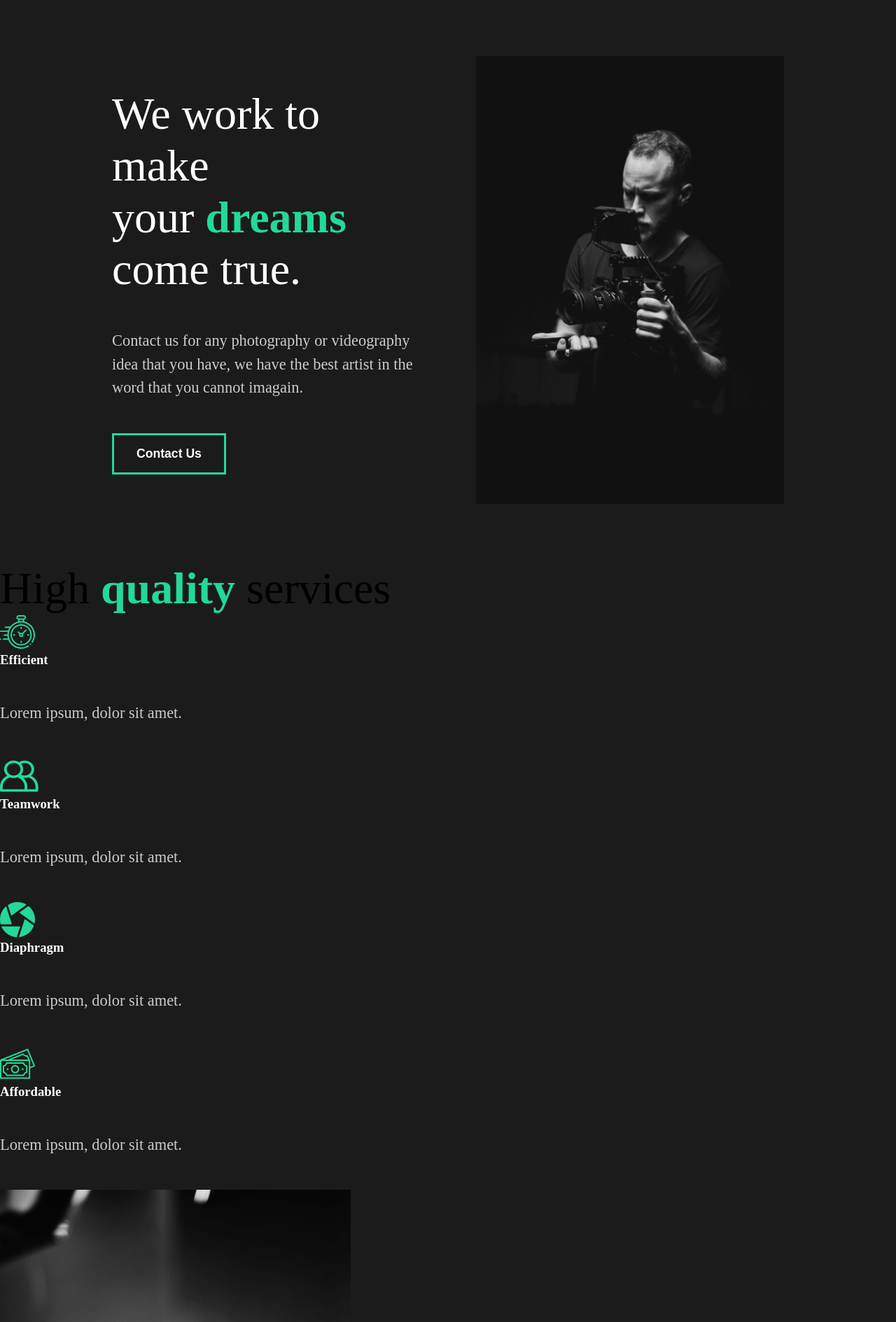
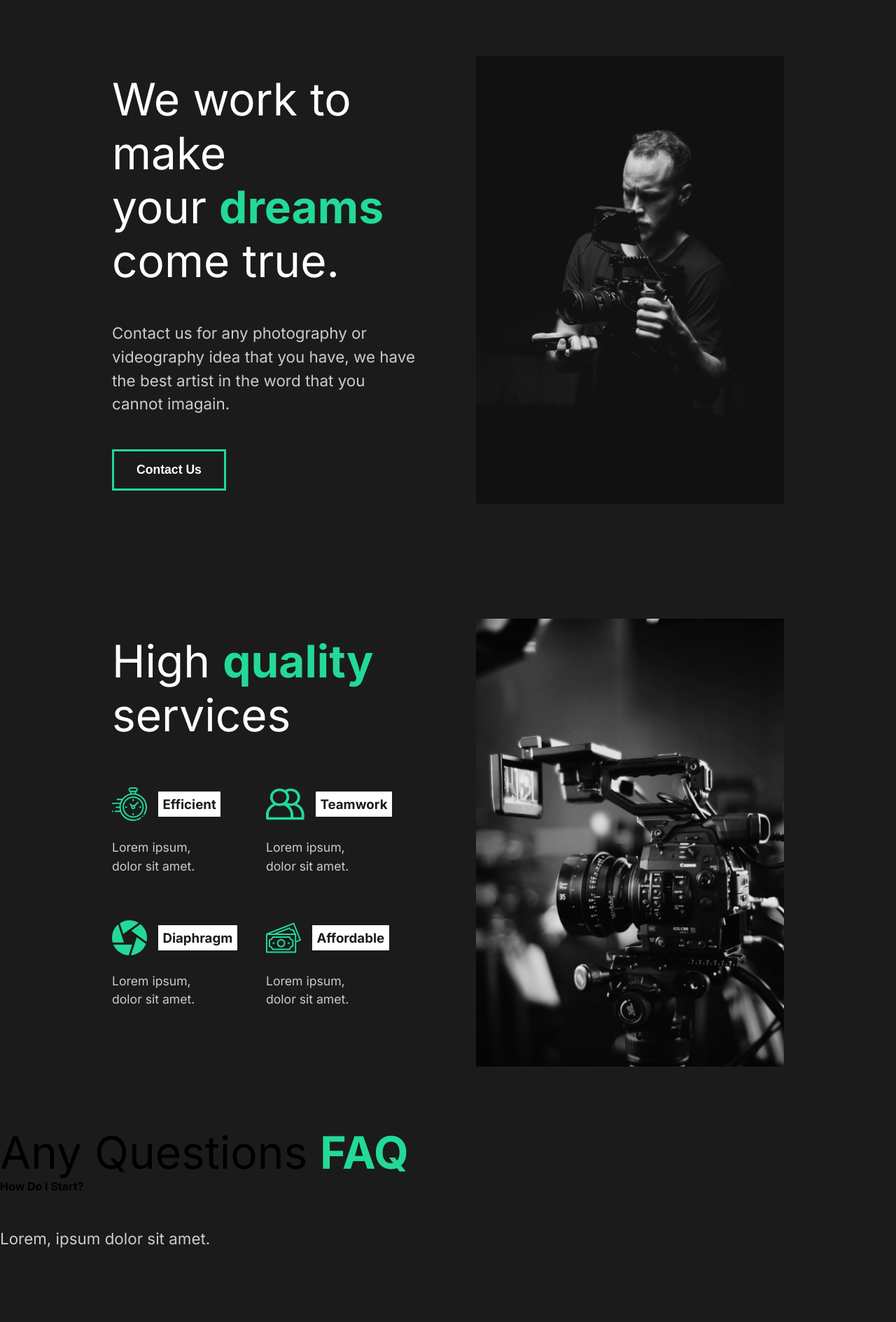
Before and after one commit to navidabdi/portfolio-react, a React (Create React App) app: page / in a window 1280 px wide. Shown: the top 1889 px of the page at 70% size. Built offline with nearby package versions, Linux system fonts and the light colour scheme.

Commit message:
6. Add Servies Section Styles

```diff
--- a/public/index.html
+++ b/public/index.html
@@ -9,6 +9,9 @@
       name="description"
       content="Web site created using create-react-app"
     />
+    <link rel="preconnect" href="https://fonts.googleapis.com">
+    <link rel="preconnect" href="https://fonts.gstatic.com" crossorigin>
+    <link href="https://fonts.googleapis.com/css2?family=Inter:wght@400;700&family=Lobster&display=swap" rel="stylesheet">
     <link rel="apple-touch-icon" href="%PUBLIC_URL%/logo192.png" />
     <!--
       manifest.json provides metadata used when your web app is installed on a
--- a/src/components/AboutSection.js
+++ b/src/components/AboutSection.js
@@ -2,10 +2,11 @@ import react from "react";
 import home1 from "../img/home1.png";
 // Styled
 import styled from "styled-components";
+import { StyleLayout } from "../styles.js";
 
 const AboutSection = () => {
   return (
-    <AboutStyle>
+    <StyleLayout>
       <div className="description">
         <div className="title">
           <div className="hide">
@@ -29,38 +30,8 @@ const AboutSection = () => {
       <div className="image">
         <img src={home1} alt="guy with a camera" />
       </div>
-    </AboutStyle>
+    </StyleLayout>
   );
 };
 
-// Styled Component
-const AboutStyle = styled.div`
-  min-height: 90vh;
-  display: flex;
-  align-items: center;
-  justify-content: space-between;
-  padding: 5rem 10rem;
-  color: white;
-
-  .description {
-    flex: 1;
-    padding-right: 5rem;
-    h2 {
-      font-weight: lighter;
-    }
-  }
-  .image {
-    flex: 1;
-    overflow: hidden;
-    img {
-      width: 100%;
-      height: 80vh;
-      object-fit: cover;
-    }
-  }
-  .hide {
-    overflow: hidden;
-  }
-`;
-
 export default AboutSection;
--- a/src/components/GlobalStyle.js
+++ b/src/components/GlobalStyle.js
@@ -9,6 +9,8 @@ const GlobalStyle = createGlobalStyle`
 }
 body{
     background: #1b1b1b;
+    font-family: 'Inter', sans-serif;
+    /* font-family: 'Lobster', cursive; */
 }
 button {
     font-weight: bold;
--- a/src/components/ServicesSection.js
+++ b/src/components/ServicesSection.js
@@ -5,10 +5,12 @@ import clock from "../img/clock.svg";
 import diaphragm from "../img/diaphragm.svg";
 import money from "../img/money.svg";
 import teamwork from "../img/teamwork.svg";
+import styled from "styled-components";
+import { StyleLayout } from "../styles.js";
 
 const ServicesSection = () => {
   return (
-    <div className="services">
+    <Services>
       <div className="description">
         <h2>
           High <span>quality</span> services
@@ -47,8 +49,37 @@ const ServicesSection = () => {
       <div className="image">
         <img src={home2} alt="camera" />
       </div>
-    </div>
+    </Services>
   );
 };
 
+const Services = styled(StyleLayout)`
+  h2{
+    padding-bottom: 4rem;
+  }
+  p{
+    font-size: 1.1rem;
+    width: 70%;
+    padding: 1.5rem 0 4rem 0;
+  }
+  .cards {
+    display: flex;
+    flex-wrap: wrap;
+
+  }
+  .card {
+    flex: 1 1 50%;
+    .icon {
+      display: flex;
+      align-items: center;
+      h3 {
+        margin-left: 1rem;
+        background: white;
+        color: #1b1b1b;
+        padding: .4rem;
+      }
+    }
+  }
+`;
+
 export default ServicesSection;
--- /dev/null
+++ b/src/styles.js
@@ -0,0 +1,30 @@
+import styled from "styled-components";
+
+export const StyleLayout = styled.div`
+  min-height: 90vh;
+  display: flex;
+  align-items: center;
+  justify-content: space-between;
+  padding: 5rem 10rem;
+  color: white;
+
+  .description {
+    flex: 1;
+    padding-right: 5rem;
+    h2 {
+      font-weight: lighter;
+    }
+  }
+  .image {
+    flex: 1;
+    overflow: hidden;
+    img {
+      width: 100%;
+      height: 80vh;
+      object-fit: cover;
+    }
+  }
+  .hide {
+    overflow: hidden;
+  }
+`;
```
